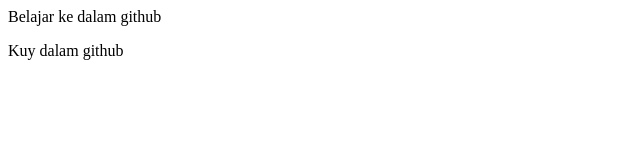
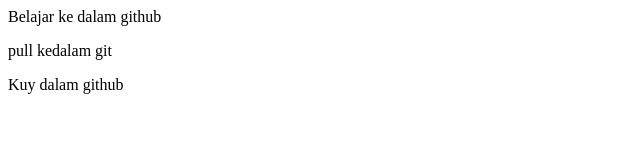
Before and after one commit to saefudin-zuhri/repo-github, a plain HTML site: page index.html in a window 1280 px wide. Shown: the whole page, without its empty margins (0-640 px from the left). Drawn offline with Linux system fonts and the light colour scheme.

Commit message:
Update index.html

```diff
--- a/index.html
+++ b/index.html
@@ -1,2 +1,3 @@
 <p> Belajar ke dalam github</p>
+<p> pull kedalam git </p>
 <p> Kuy dalam github</p>
```
